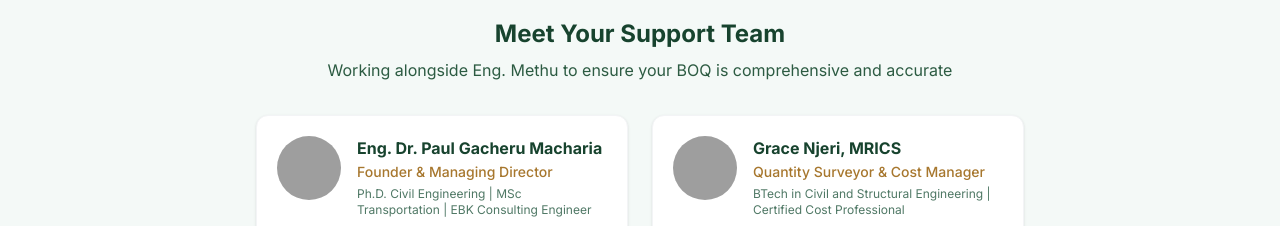
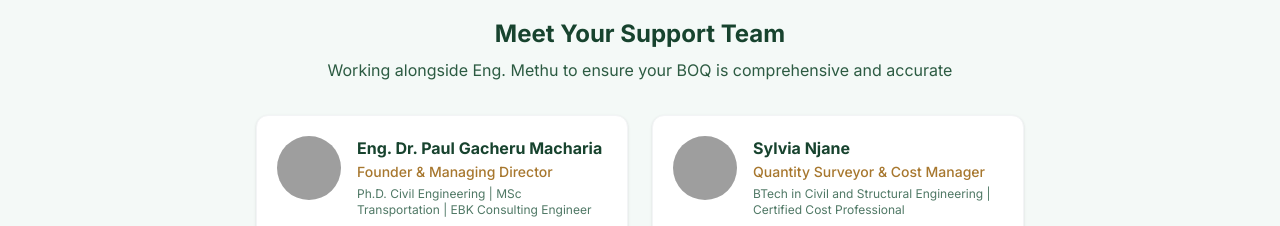
Before and after one commit to Ghola-Kodi/strasan, a Next.js app: page /contact in a window 1280 px wide. Shown: the part 1780-2006 px from the top of the page. Built offline with nearby package versions, Linux system fonts and the light colour scheme; grey boxes are pictures that could not be loaded.

Commit message:
Update page.tsx

```diff
--- a/app/contact/page.tsx
+++ b/app/contact/page.tsx
@@ -35,7 +35,7 @@ const TEAM_MEMBERS = [
     technicalCapabilities: [],
   },
   {
-    name: "Grace Njeri, MRICS",
+    name: "Sylvia Njane",
     role: "Quantity Surveyor & Cost Manager",
     qualifications: "BTech in Civil and Structural Engineering | Certified Cost Professional",
     expertise: ["Cost Planning", "Bills of Quantities", "FIDIC/NEC Contracts", "Contract Administration"],
```
